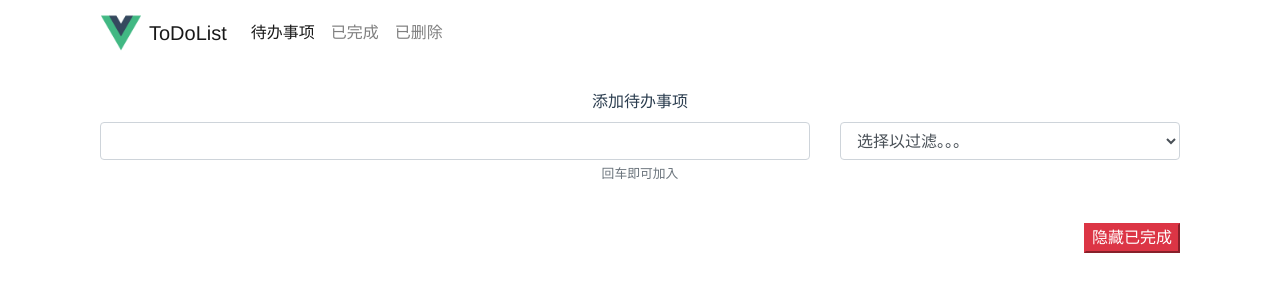
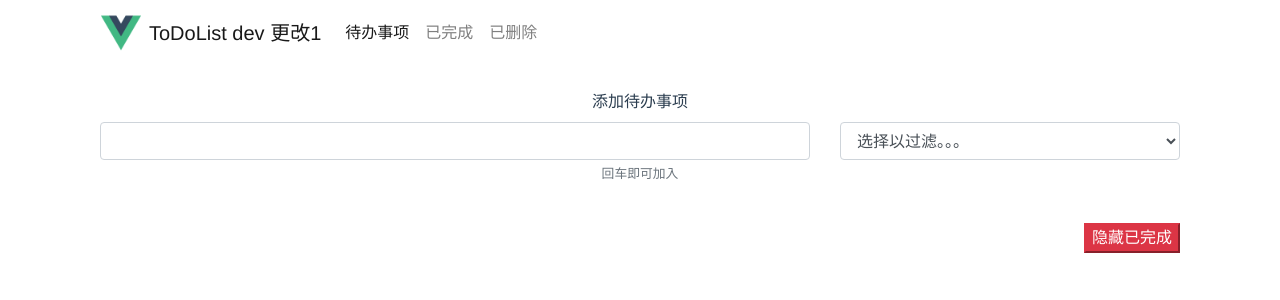
Before and after one commit to yuansuixin/todolist-vue3, a Vue app: page /#/add in a window 1280 px wide. Shown: the top 300 px of the page. Built offline with nearby package versions, Linux system fonts and the light colour scheme.

Commit message:
dev 更改1

```diff
--- a/src/views/Home.vue
+++ b/src/views/Home.vue
@@ -3,7 +3,7 @@
     <nav class="navbar navbar-expand-lg navbar-light mb-4">
       <a class="navbar-brand d-flex align-items-center" href="#">
         <div class="logo mr-2"></div>
-        <span>ToDoList</span>
+        <span>ToDoList dev 更改1</span>
       </a>
 
       <ul class="navbar-nav mr-auto">
```
